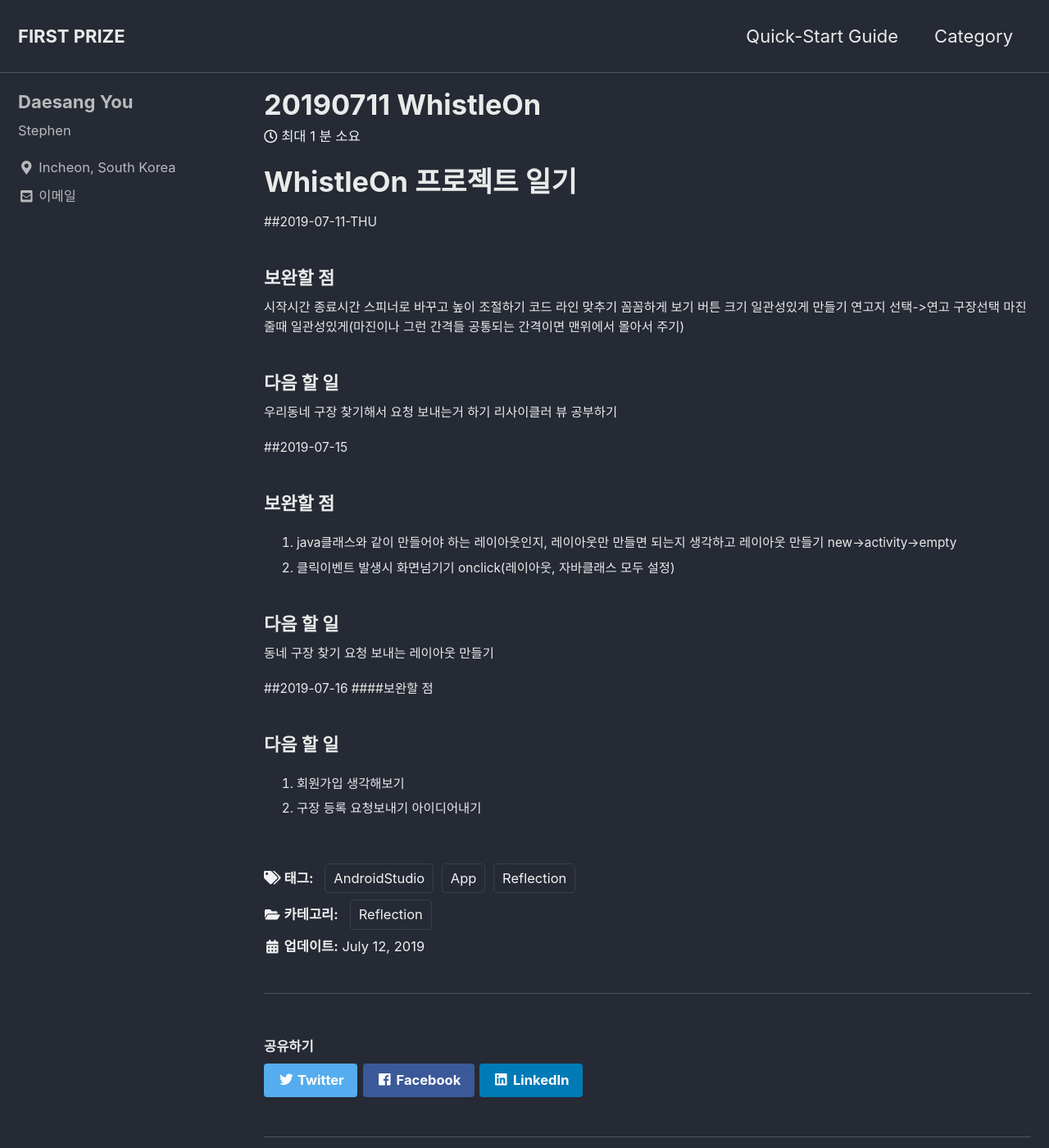
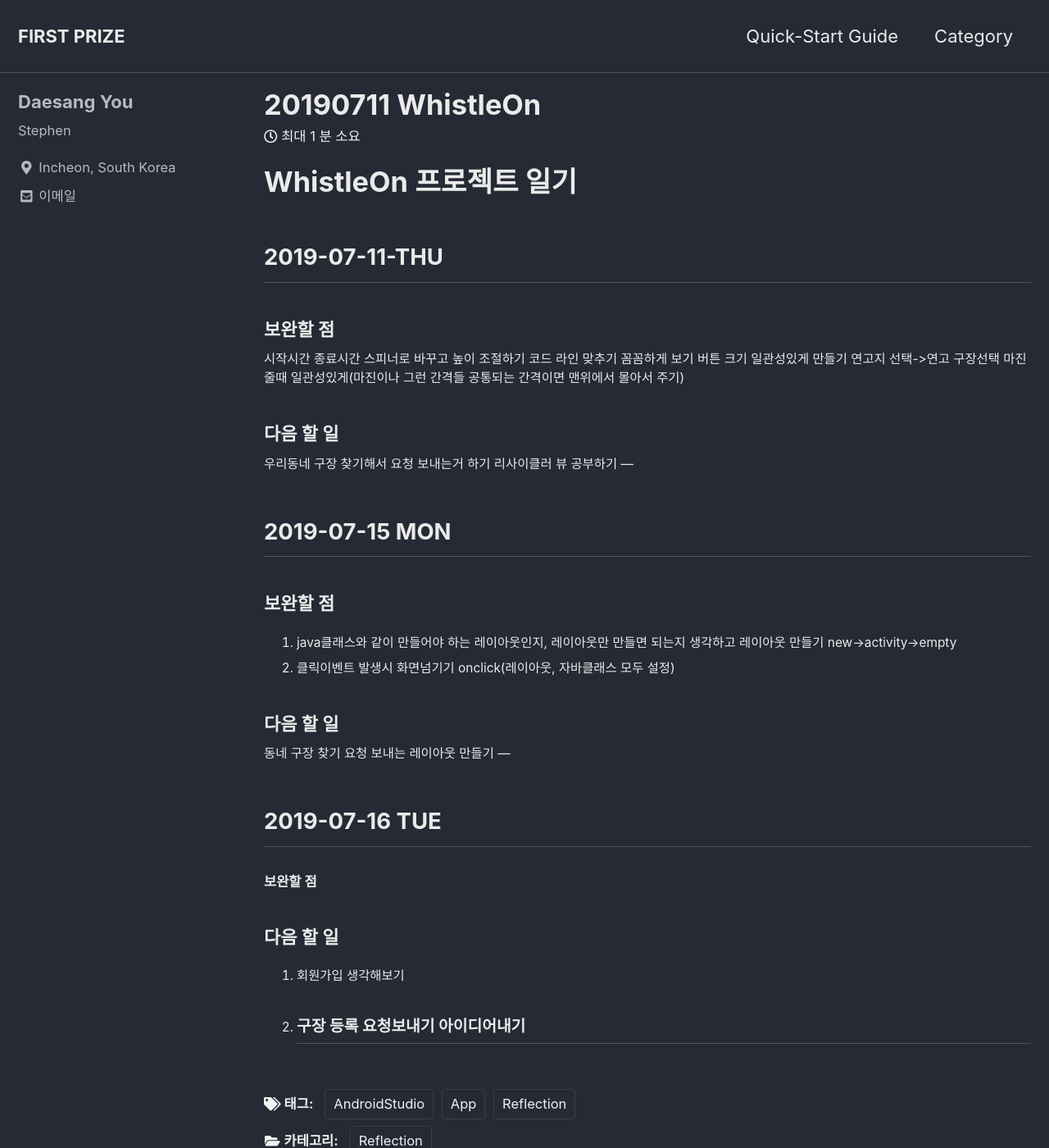
Before and after one commit to eotkd4791/eotkd4791.github.io, a Jekyll site: the page built from _posts/MOD/WhistleOn/2019-07-12-MOD-whistleon-reflection.md, in a window 1280 px wide and 1400 px high. Shown: the whole window at 82% size. Built offline with Jekyll 4.4.1, drawn with Linux system fonts in a browser that asks for light colours; cached includes are drawn as plain includes; comment, search, counter and statistics services are not loaded.

Commit message:
Update 2019-07-12-MOD-whistleon-reflection.md

```diff
--- a/_posts/MOD/WhistleOn/2019-07-12-MOD-whistleon-reflection.md
+++ b/_posts/MOD/WhistleOn/2019-07-12-MOD-whistleon-reflection.md
@@ -12,7 +12,7 @@ comments:
 
 # WhistleOn 프로젝트 일기
 
-##2019-07-11-THU
+## 2019-07-11-THU
 ### 보완할 점
 시작시간 종료시간 스피너로 바꾸고 높이 조절하기
 코드 라인 맞추기
@@ -24,8 +24,9 @@ comments:
 ### 다음 할 일
 우리동네 구장 찾기해서 요청 보내는거 하기
 리사이클러 뷰 공부하기
+---
 
-##2019-07-15
+## 2019-07-15 MON
 ### 보완할 점
 1. java클래스와 같이 만들어야 하는 레이아웃인지, 레이아웃만 만들면 되는지 생각하고 레이아웃 만들기
   new->activity->empty
@@ -34,10 +35,12 @@ comments:
 
 ### 다음 할 일
 동네 구장 찾기 요청 보내는 레이아웃 만들기
+---
 
-##2019-07-16
-####보완할 점
+## 2019-07-16 TUE
+#### 보완할 점
 
 ### 다음 할 일
 1. 회원가입 생각해보기
 2. 구장 등록 요청보내기 아이디어내기
+---
```
